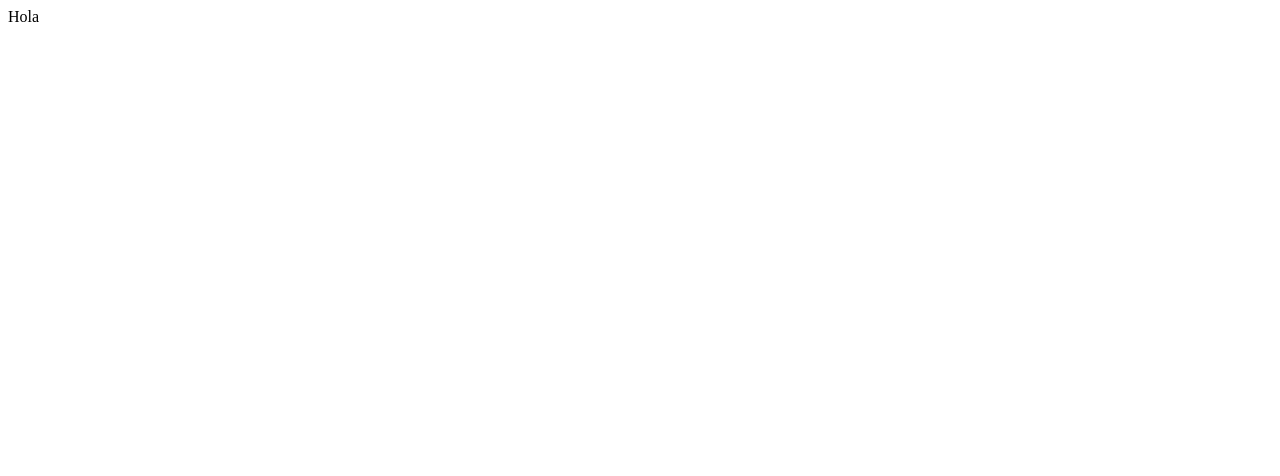
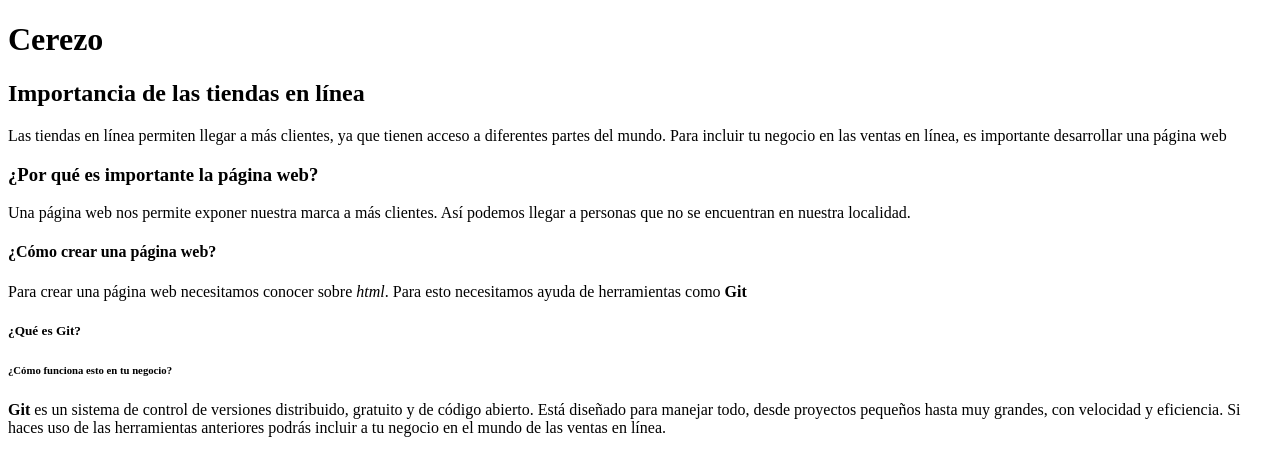
Before and after one commit to cecivsquez/prueba, a plain HTML site: page index.html in a window 1280 px wide. Drawn offline with Linux system fonts and the light colour scheme.

Commit message:
agregando index

```diff
--- a/index.html
+++ b/index.html
@@ -3,9 +3,26 @@
 <head>
     <meta charset="UTF-8">
     <meta name="viewport" content="width=device-width, initial-scale=1.0">
-    <title>Document</title>
+    <title>Index</title>
 </head>
 <body>
-    Hola
+   <h1>Cerezo</h1>
+   <h2>Importancia de las tiendas en <italic>línea</italic></h2>
+        <p>Las tiendas en línea permiten llegar a más clientes, ya que tienen acceso a diferentes partes del mundo.
+       Para incluir tu negocio en las ventas en línea, es importante desarrollar una página web</p>
+    <h3>¿Por qué es importante la página web?</h3>
+        <p>Una página web nos permite exponer nuestra marca a más clientes. Así podemos llegar a personas que no se
+        encuentran en nuestra localidad.</p>
+    <h4>¿Cómo crear una página web?</h4>
+        <p>Para crear una página web necesitamos conocer sobre <em>html</em>. Para esto necesitamos ayuda de herramientas como <strong>Git</strong></p>
+    <h5>¿Qué es Git?</h5>
+    <h6>¿Cómo funciona esto en tu negocio?</h6>
+        <p> <strong>Git</strong> es un sistema de control de versiones distribuido, gratuito y de código abierto.
+            Está diseñado para manejar todo, desde proyectos pequeños hasta muy grandes, con velocidad y eficiencia.
+            Si haces uso de las herramientas anteriores podrás incluir a tu negocio en el mundo de las ventas en línea.
+         </p>
+
+
+
 </body>
 </html>
```
